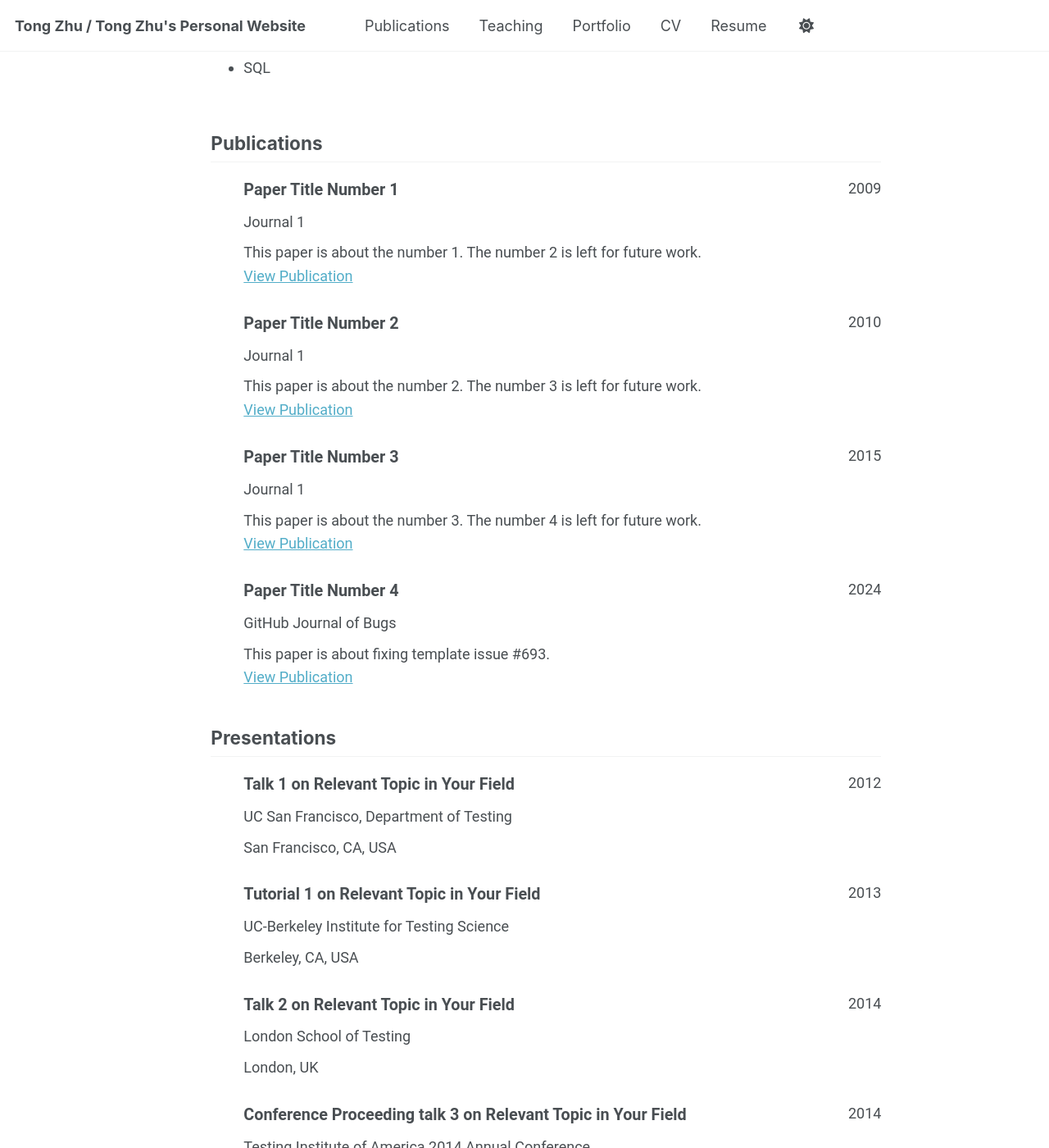
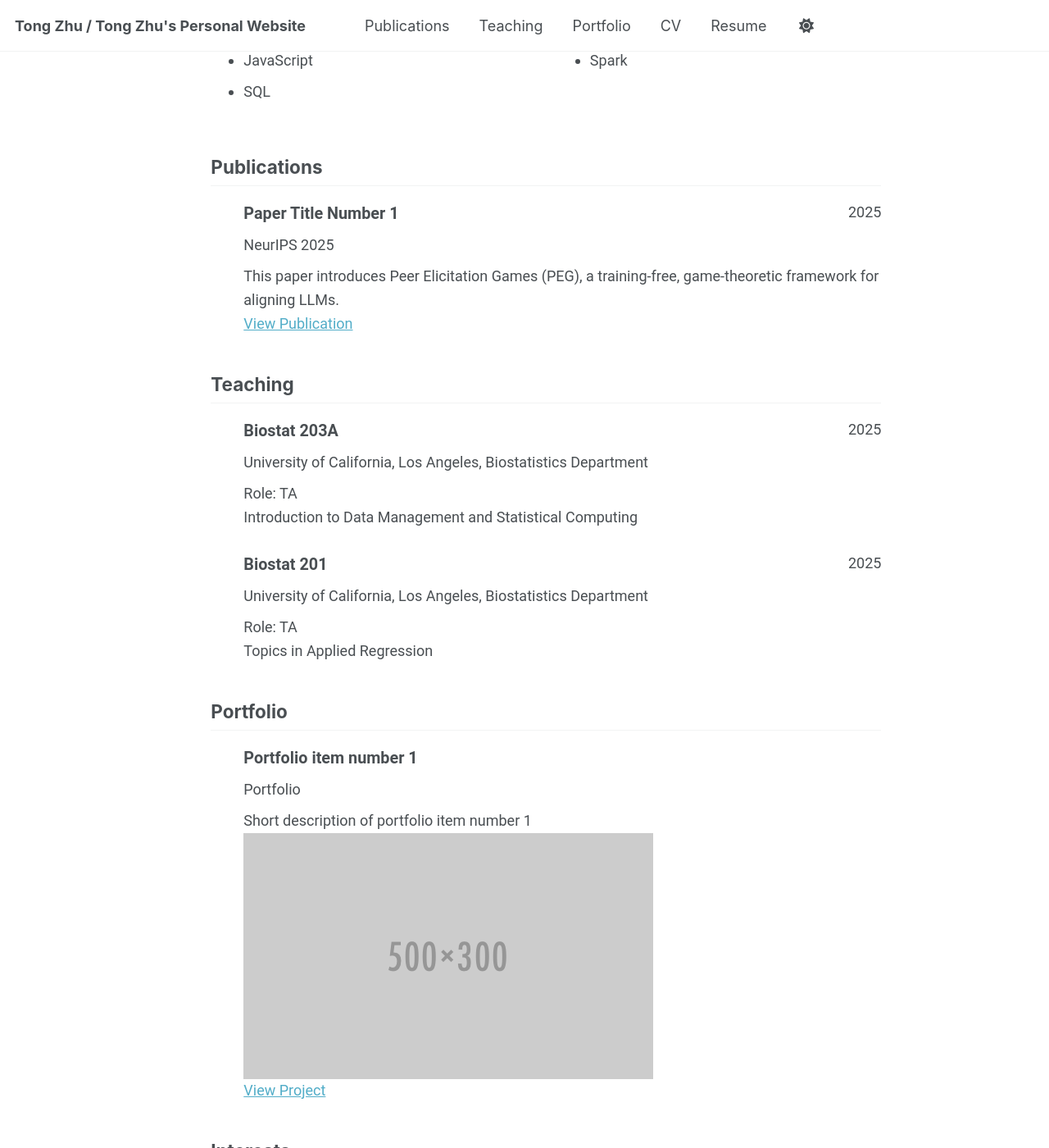
Before and after one commit to toz015/toz015.github.io, a Jekyll site: the page built from _pages/cv-json.md, in a window 1280 px wide and 1400 px high, scrolled down 2533 px. Shown: the whole window at 82% size. Built offline with Jekyll 4.4.1, drawn with Linux system fonts in a browser that asks for light colours; a script that is not in the unit is left out; some of the changed text lies outside the part shown.

```diff
--- a/_data/cv.json
+++ b/_data/cv.json
@@ -90,7 +90,7 @@
       "institution": "University of California, Los Angeles",
       "area": "Doctor of Philosophy (PhD) in Biostatistics",
       "studyType": "PhD",
-      "startDate": "",
+      "startDate": "2024-09-23",
       "endDate": "",
       "gpa": null,
       "courses": ["Uncertainty in LLMs", "Agent-based AI"]
@@ -99,17 +99,17 @@
       "institution": "Northeastern University",
       "area": "Master of Science in Computer Science",
       "studyType": "MS",
-      "startDate": "",
-      "endDate": "",
-      "gpa": null,
+      "startDate": "2023-01-01",
+      "endDate": "2024-05-01",
+      "gpa": 4.0,
       "courses": ["Algorithm", "Distributed Database"]
     },
     {
       "institution": "University of North Carolina at Chapel Hill",
       "area": "Master of Science in Statistics and Operations Research",
       "studyType": "MS",
-      "startDate": "",
-      "endDate": "",
+      "startDate": "2018-08-01",
+      "endDate": "2020-06-01",
       "gpa": null,
       "courses": ["Applied Statistics", "Machine Learning", "Time Series Forecasting"]
     }
@@ -132,77 +132,26 @@
   "publications": [
     {
       "name": "Paper Title Number 1",
-      "publisher": "Journal 1",
-      "releaseDate": "2009-10-01",
-      "website": "http://academicpages.github.io/files/paper1.pdf",
-      "summary": "This paper is about the number 1. The number 2 is left for future work."
-    },
-    {
-      "name": "Paper Title Number 2",
-      "publisher": "Journal 1",
-      "releaseDate": "2010-10-01",
-      "website": "http://academicpages.github.io/files/paper2.pdf",
-      "summary": "This paper is about the number 2. The number 3 is left for future work."
-    },
-    {
-      "name": "Paper Title Number 3",
-      "publisher": "Journal 1",
-      "releaseDate": "2015-10-01",
-      "website": "http://academicpages.github.io/files/paper3.pdf",
-      "summary": "This paper is about the number 3. The number 4 is left for future work."
-    },
-    {
-      "name": "Paper Title Number 4",
-      "publisher": "GitHub Journal of Bugs",
-      "releaseDate": "2024-02-17",
-      "website": "http://academicpages.github.io/files/paper3.pdf",
-      "summary": "This paper is about fixing template issue #693."
-    }
-  ],
-  "presentations": [
-    {
-      "name": "Talk 1 on Relevant Topic in Your Field",
-      "event": "UC San Francisco, Department of Testing",
-      "date": "2012-03-01",
-      "location": "San Francisco, CA, USA",
-      "description": ""
-    },
-    {
-      "name": "Tutorial 1 on Relevant Topic in Your Field",
-      "event": "UC-Berkeley Institute for Testing Science",
-      "date": "2013-03-01",
-      "location": "Berkeley, CA, USA",
-      "description": ""
-    },
-    {
-      "name": "Talk 2 on Relevant Topic in Your Field",
-      "event": "London School of Testing",
-      "date": "2014-02-01",
-      "location": "London, UK",
-      "description": ""
-    },
-    {
-      "name": "Conference Proceeding talk 3 on Relevant Topic in Your Field",
-      "event": "Testing Institute of America 2014 Annual Conference",
-      "date": "2014-03-01",
-      "location": "Los Angeles, CA, USA",
-      "description": ""
+      "publisher": "NeurIPS 2025",
+      "releaseDate": "2025-09-25",
+      "website": "https://arxiv.org/pdf/2505.13636",
+      "summary": "This paper introduces Peer Elicitation Games (PEG), a training-free, game-theoretic framework for aligning LLMs."
     }
   ],
   "teaching": [
     {
-      "course": "Teaching experience 1",
+      "course": "Biostat 203A",
       "institution": "University of California, Los Angeles, Biostatistics Department",
       "date": "2025-09-22",
-      "role": "Biostat 203A",
-      "description": ""
+      "role": "TA",
+      "description": "Introduction to Data Management and Statistical Computing"
     },
     {
-      "course": "Teaching experience 2",
+      "course": "Biostat 201",
       "institution": "University of California, Los Angeles, Biostatistics Department",
       "date": "2025-09-22",
-      "role": "Biostat 203A",
-      "description": ""
+      "role": "TA",
+      "description": "Topics in Applied Regression"
     }
   ],
   "portfolio": [
```
